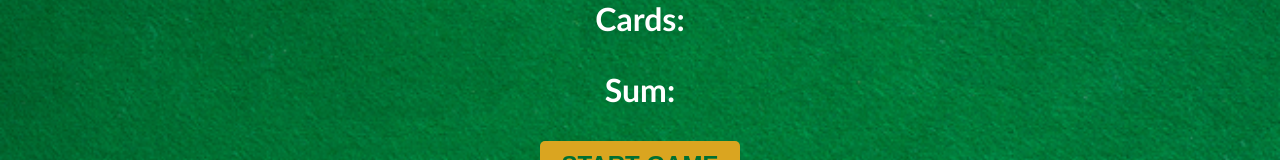
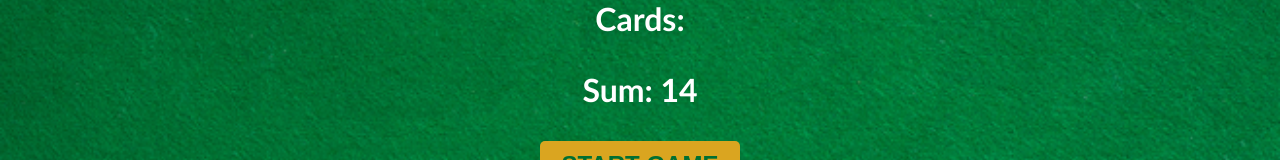
Before and after one commit to sobhy0101/learn-javascript-scrimba, a website built with Vite: page learn-basics-the-black-jack-game/add-basic-styling/index.html in a window 1280 px wide. Both pictures are taken after a click on the button "START GAME". Shown: the part 213-373 px from the top of the page. Built offline with nearby package versions, Linux system fonts and the light colour scheme.

Commit message:
Add sum-el id and display sum in Blackjack game
Added an id of 'sum-el' to the sum paragraph in index.html and updated index.js to display the current sum using sumEl.innerHTML. This improves clarity and allows dynamic updates of the sum value during gameplay.

```diff
--- a/learn-basics-the-black-jack-game/add-basic-styling/index.html
+++ b/learn-basics-the-black-jack-game/add-basic-styling/index.html
@@ -1,15 +1,17 @@
 <html>
+
 <head>
     <link rel="stylesheet" href="index.css">
 </head>
+
 <body>
     <h1>Blackjack</h1>
     <p id="message-el">Want to play a round?</p>
     <p>Cards:</p>
-        <p>Sum:</p>
-        <!-- 1. Create a button that says START GAME.
-        Make it call a startGame() function when clicked -->
+    <!-- 1. Give the sum paragraph and id of sum-el -->
+    <p id="sum-el">Sum:</p>
     <button onclick="startGame()">START GAME</button>
     <script src="index.js"></script>
 </body>
+
 </html>
--- a/learn-basics-the-black-jack-game/add-basic-styling/index.js
+++ b/learn-basics-the-black-jack-game/add-basic-styling/index.js
@@ -5,10 +5,10 @@ let hasBlackJack = false
 let isAlive = true
 let message = ""
 
-// 1. Store the message-el paragraph in a variable called messageEl
-// 2. Display the message in the messageEl using messageEl.textContent
+let messageEl = document.getElementById("message-el")
 
-let messageEl = document.getElementById("message-el")
+// 2. Store the sum paragraph in a variable called sumEl
+let sumEl = document.getElementById("sum-el")
 
 function startGame() {
     if (sum <= 20) {
@@ -20,6 +20,6 @@ if (sum <= 20) {
         message = "You're out of the game! 😭"
         isAlive = false
     }
-
+    sumEl.innerHTML = "Sum: " + sum
     messageEl.textContent = message
 }
```
Also changed, not shown: learn-basics-the-black-jack-game/add-basic-styling/index.css (indentation only). Lines whose indentation alone changed are shown as unchanged.
